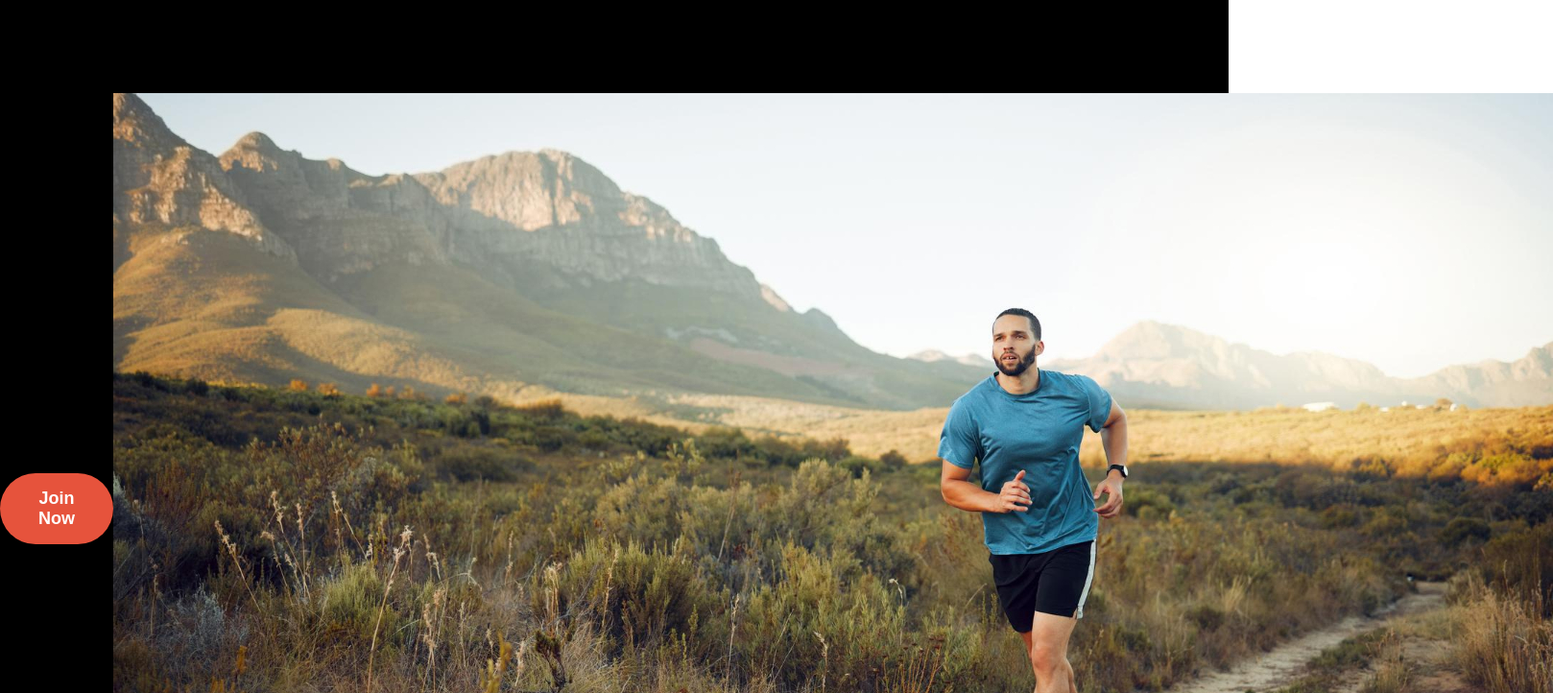
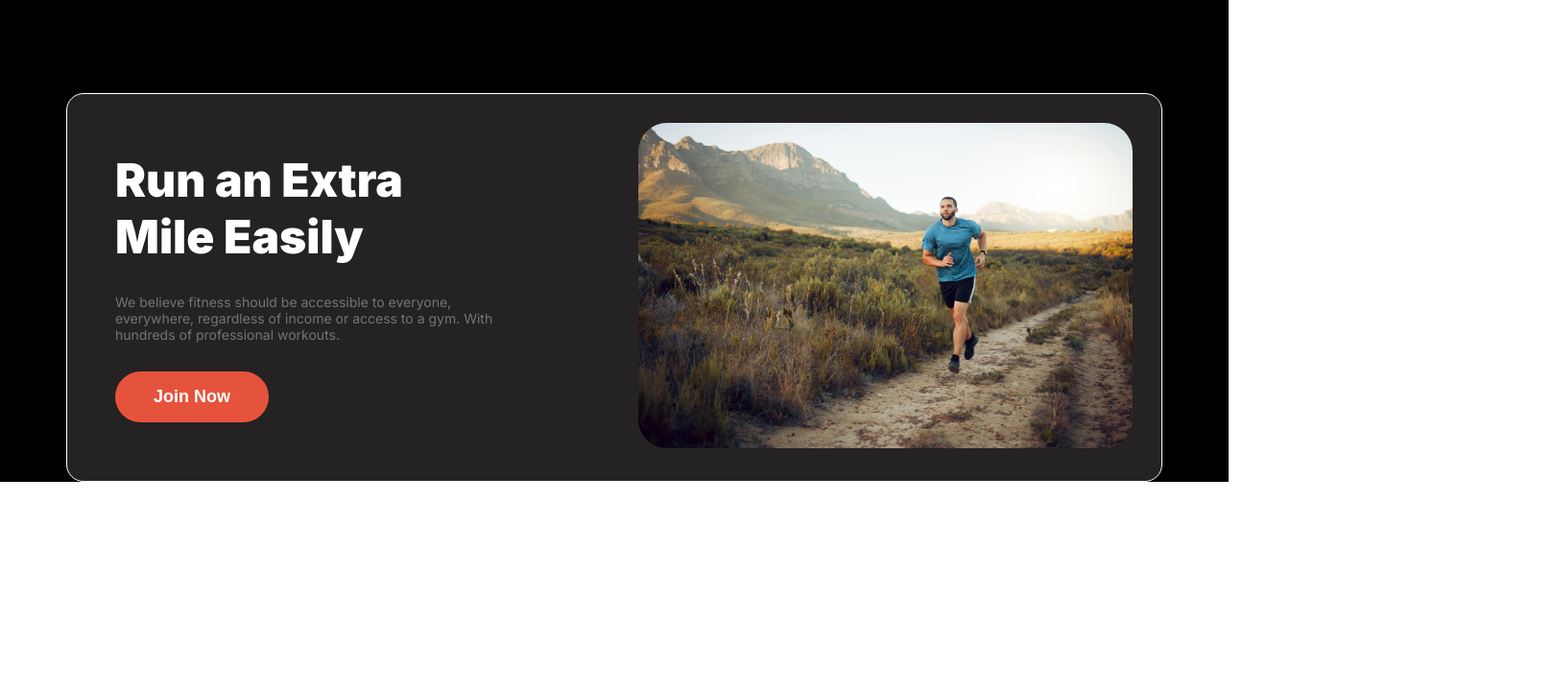
Before and after one commit to Ihsanbrb/assignment2, a plain HTML site: page index.html in a window 1280 px wide. Shown: the part 1234-1956 px from the top of the page at 96% size, 1618 px wide, since content can reach past the window. After the commit the page ends 1736 px from the top, so only its background shows below. Drawn offline with Linux system fonts and the light colour scheme.

Commit message:
added run an extra section

```diff
--- a/css/style.css
+++ b/css/style.css
@@ -188,7 +188,7 @@
 .content-description{
     font-size: 14px;
     font-weight: 400;
-    color: white;
+    color: rgb(119, 115, 115);
     margin-top: 30px;
     margin-bottom: 30px;
 }
@@ -214,4 +214,25 @@
 /* run an extra styel */
 .run-content{
     display: flex;
+    justify-content: center;
+    align-items: center;
+    max-width: 1140px;
+    margin: 0 auto;
+    border: 1px solid white;
+    border-radius: 18px;
+    background: rgb(36, 34, 34);
 }
+.run-content-left{
+    width: 50%;
+    padding-left: 50px;
+}
+.run-content-right{
+    width: 50%;
+    padding: 30px;
+}
+.run-content-right > img{
+    width: 100%;
+    border-radius: 30px;
+}
+
+/*  */
--- a/index.html
+++ b/index.html
@@ -80,9 +80,9 @@
             </div>
             <div class="run-content">
                 <div class="run-content-left">
-                    <h1 class="run-content-tile">Run an Extra
+                    <h1 class="content-title">Run an Extra <br>
                         Mile Easily</h1>
-                    <p class="run-content-description">We believe fitness should be accessible to everyone, everywhere, regardless of income or access to a gym. With hundreds of professional workouts.</p>
+                    <p class="content-description">We believe fitness should be accessible to everyone, <br> everywhere, regardless of income or access to a gym. With <br> hundreds of professional workouts.</p>
                     <button class="btn-primary">Join Now</button>
                 </div>
                 <div class="run-content-right">
```
